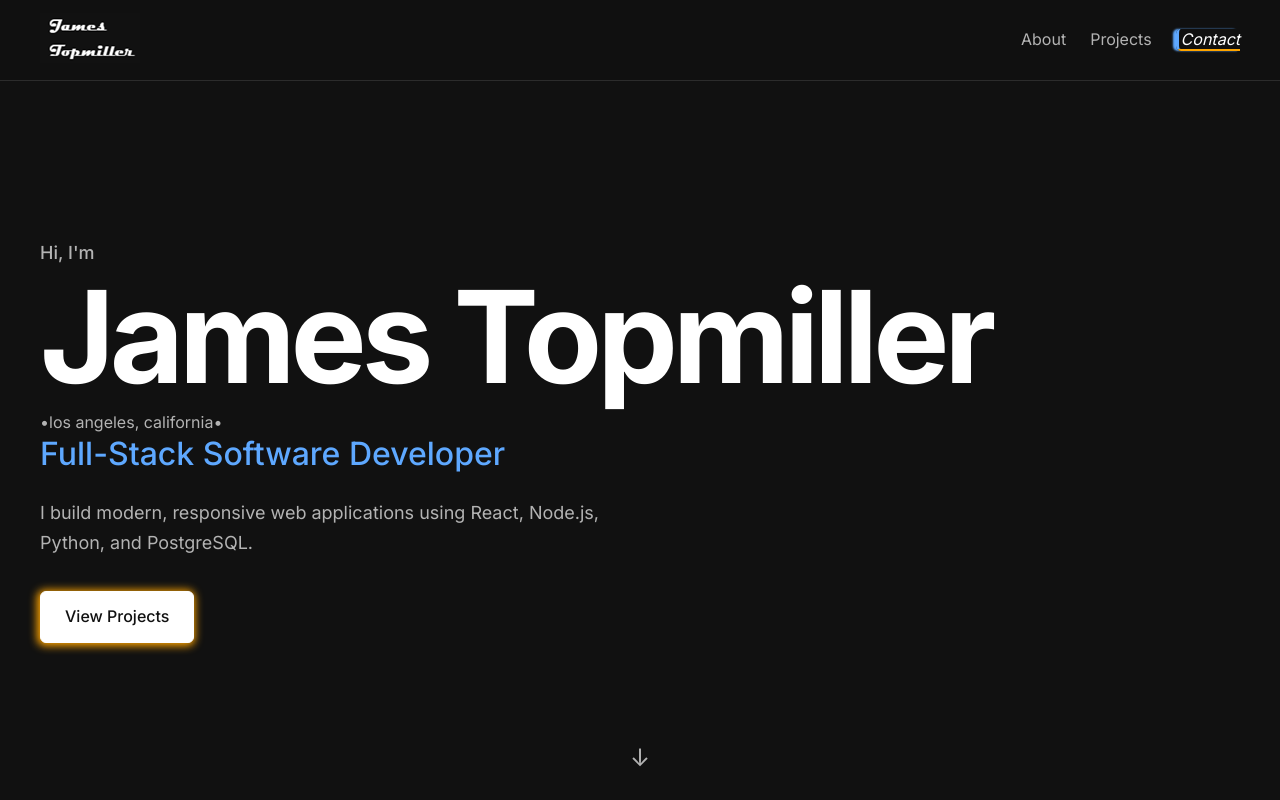
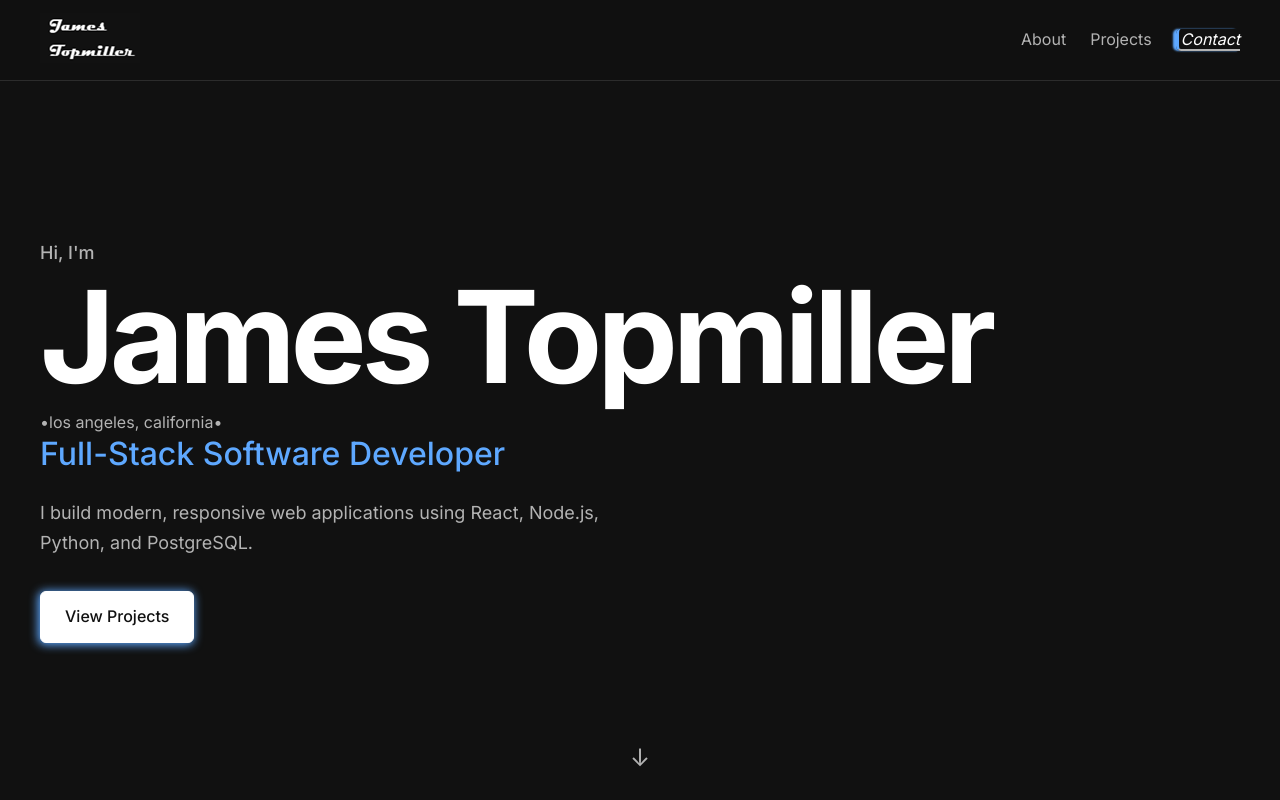
Before and after one commit to topmiljm/my-portfolio, a React (Vite) app: page / in a window 1280 px wide. In both pictures the pointer is over the link "View Projects". Shown: the top 800 px of the page. Built offline with nearby package versions, Linux system fonts and the light colour scheme.

Commit message:
styling/remove orange color and boxshadowing for hover and links

```diff
--- a/src/components/About/About.css
+++ b/src/components/About/About.css
@@ -46,13 +46,13 @@
 }
 
 .about__text p:hover {
-    border-left: 2px solid orange;
+    /* border-left: 2px solid var(--color-text-secondary); */
     padding: 0 3px 0 5px;
     cursor: grab;
     font-style: italic;
     border-radius: 20px;
-    box-shadow: inset -5px 0px 6px var(--color-accent),
-        inset 1px 0px 5px orange;
+    /* box-shadow: inset -5px 0px 6px var(--color-accent), */
+        /* inset 1px 0px 5px orange; */
 }
 
 .about__text p:last-child {
--- a/src/components/Contact/Contact.css
+++ b/src/components/Contact/Contact.css
@@ -49,7 +49,7 @@
   color: var(--color-accent);
   border-color: var(--color-accent);
   border-radius: 20px;
-  border-left: 5px solid orange;
+  /* border-left: 5px solid var(--color-text-secondary); */
   padding-left: 15px;
   border-bottom: 1px dashed transparent;
   transition: var(--transition);
--- a/src/components/Hero/Hero.css
+++ b/src/components/Hero/Hero.css
@@ -64,7 +64,7 @@
 .hero__button:hover {
   background-color: var(--color-text);
   color: var(--color-background);
-  box-shadow: -1px 1px 8px 2px orange;
+  box-shadow: -1px 1px 10px 1px var(--color-accent);
 }
 
 .hero__scroll {
@@ -82,5 +82,5 @@
 
 .hero__scroll:hover {
   color: var(--color-accent);
-  box-shadow: -1px 1px 8px 1px orange;
+  box-shadow: -1px 1px 8px 1px var(--color-text-secondary);
 }
--- a/src/components/Navbar/Navbar.css
+++ b/src/components/Navbar/Navbar.css
@@ -41,7 +41,7 @@
 
 .navbar__links a:hover {
   color: var(--color-text);
-  border-bottom: 2px solid orange;
+  border-bottom: 2px solid var(--color-text-secondary);
   border-left: 3px solid var(--color-accent);
   padding-left: 2px;
   border-radius: 5px 5px 0;
@@ -51,7 +51,7 @@
 
 .navbar__links a.active {
   color: var(--color-text);
-  border-bottom: 2px solid orange;
+  border-bottom: 2px solid var(--color-text-secondary);
   border-left: 3px solid var(--color-accent);
   padding-left: 2px;
   border-radius: 5px 5px 0;
--- a/src/components/Projects/Projects.css
+++ b/src/components/Projects/Projects.css
@@ -156,7 +156,7 @@
 .project-card__links a:hover {
   color: var(--color-text-secondary);
   border-left: 2px solid var(--color-accent);
-  border-bottom: 2px solid orange;
+  border-bottom: 2px solid var(--color-text-secondary);
   font-style: italic;
   word-spacing: 50%;
   border-radius: 10px 10px 0;
```
